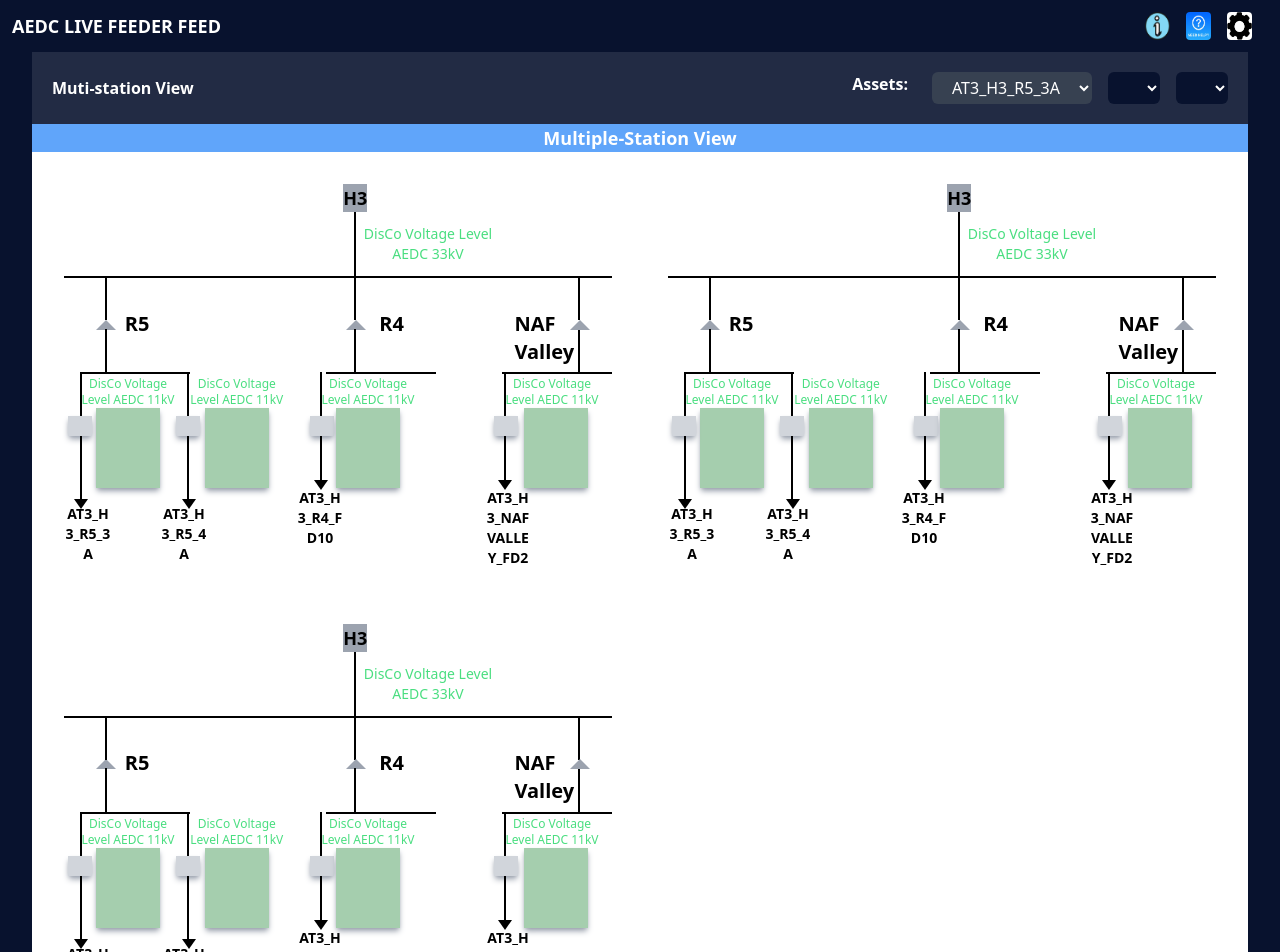
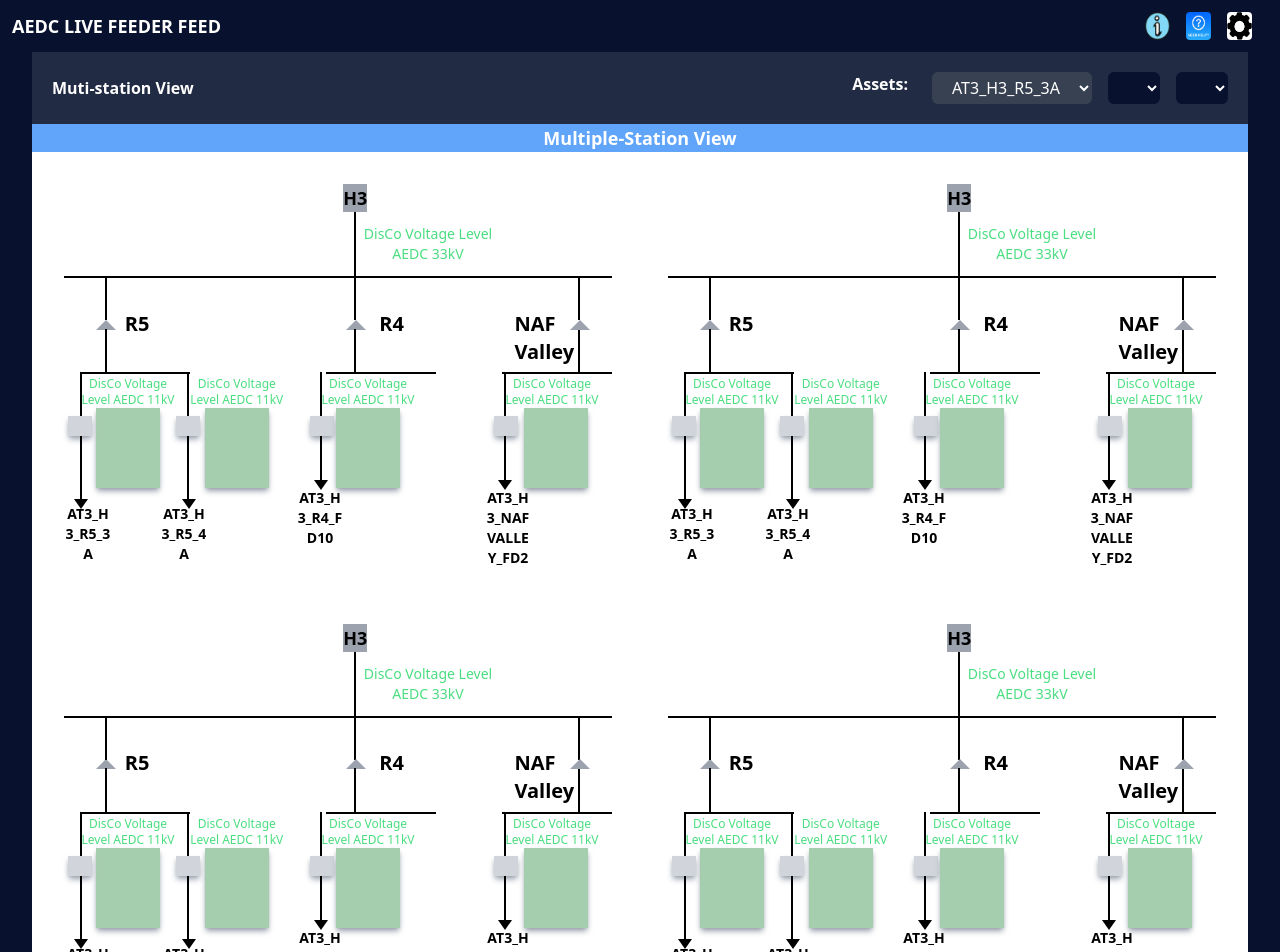
Before and after one commit to Pinnoche/Data-Tracker, a React (Create React App) app: page / in a window 1280 px wide. Shown: the top 952 px of the page. Built offline with nearby package versions, Linux system fonts and the light colour scheme.

Commit message:
new grid

```diff
--- a/src/pages/Home.jsx
+++ b/src/pages/Home.jsx
@@ -404,6 +404,129 @@
 
         </div>
 
+        {/* Grid 4 */}
+
+        <div className="relative w-full mb-[70%]">
+          <div className="absolute right-[15.3rem] bg-gray-400 text-center text-lg font-semibold">H3</div>
+          <h3 className="absolute right-[7rem] max-w-36 text-center top-10 text-green-400 text-sm">DisCo Voltage Level AEDC 33kV</h3>
+          <div className="absolute right-64">
+            <LongVerticalLine />
+          </div>
+          <div className="absolute top-16 w-full">
+            <HorizontalLine />
+          </div>
+          <div className="absolute right-[2rem] top-16">
+            <ShortVerticalLine />
+          </div>
+          <div className="absolute left-[2rem] top-[7.85rem]">
+            <Triangle />
+          </div>
+          <h1 className="absolute top-[7.85rem] left-[3.8rem] font-bold text-xl">R5</h1>
+          <div className="absolute right-[2rem] top-[7.3rem]">
+            <ShortVerticalLine />
+          </div>
+          <div className="absolute top-40 w-[20%] left-4">
+            <HorizontalLine />
+          </div>
+          <div className="absolute top-[14rem] left-8">
+            <BigGreenBox />
+          </div>
+          <div className="absolute top-[14rem] left-[8.8rem]">
+            <BigGreenBox />
+          </div>
+          <h3 className="absolute top-48 left-4 max-w-24 break-words text-center text-green-400 text-xs">DisCo Voltage Level AEDC 11kV</h3>
+          <h3 className="absolute top-48 left-[7.8rem] max-w-24 break-words text-center text-green-400 text-xs">DisCo Voltage Level AEDC 11kV</h3>
+          <div className="absolute top-40 left-4">
+            <ShortVerticalLine />
+          </div>
+          <div className="absolute top-[14.5rem] left-1">
+            <RectangularBox />
+          </div>
+          <div className="absolute top-40 left-[7.7rem]">
+            <ShortVerticalLine />
+          </div>
+          <div className="absolute top-[14.5rem] left-[7rem]">
+            <RectangularBox />
+          </div>
+          <div className="absolute top-[14rem] left-4">
+            <LongVerticalLine />
+          </div>
+          <div className="absolute top-[14rem] left-[7.7rem]">
+            <LongVerticalLine />
+          </div>
+          <div className="absolute top-[19.7rem] left-[0.625rem]">
+            <ArrowDown />
+          </div>
+          <div className="absolute top-[19.7rem] left-[7.35rem]">
+            <ArrowDown />
+          </div>
+          <h1 className="absolute top-[20rem] font-semibold max-w-[3rem] text-center text-sm break-words whitespace-normal">AT3_H3_R5_3A</h1>
+          <h1 className="absolute top-[20rem] left-24 font-semibold max-w-[3rem] text-center text-sm break-words whitespace-normal">AT3_H3_R5_4A</h1>
+
+          <div className="absolute right-[16rem] top-16">
+            <ShortVerticalLine />
+          </div>
+          <div className="absolute right-[15.4rem] top-[7.85rem]">
+            <Triangle />
+          </div>
+          <h1 className="absolute top-[7.85rem] right-[13rem] font-bold text-xl">R4</h1>
+          <div className="absolute right-[16rem] top-[7.3rem]">
+            <ShortVerticalLine />
+          </div>
+          <div className="absolute top-[10rem] right-[11rem] w-[20%]">
+            <HorizontalLine />
+          </div>
+          <div className="absolute top-[10rem] left-[16rem]">
+            <ShortVerticalLine />
+          </div>
+          <div className="absolute top-[14.5rem] left-[15.35rem]">
+            <RectangularBox />
+          </div>
+          <div className="absolute top-[14rem] left-[16rem]">
+            <ShortVerticalLine />
+          </div>
+          <div className="absolute top-[18.5rem] left-[15.65rem]">
+            <ArrowDown />
+          </div>
+          <h1 className="absolute top-[19rem] left-[14.5rem] font-semibold max-w-[3rem] text-center text-sm break-words whitespace-normal">AT3_H3_R4_FD10</h1>
+          <h3 className="absolute top-48 left-[16rem] max-w-24 break-words text-center text-green-400 text-xs">DisCo Voltage Level AEDC 11kV</h3>
+          <div className="absolute top-[14rem] left-[17rem]">
+            <BigGreenBox />
+          </div>
+
+          <div className="absolute left-[2.58rem] top-16">
+            <ShortVerticalLine />
+          </div>
+          <div className="absolute right-[1.38rem] top-[7.85rem]">
+            <Triangle />
+          </div>
+          <h1 className="absolute top-[7.85rem] right-[2.6rem] font-bold text-xl max-w-14">NAF Valley</h1>
+          <div className="absolute left-[2.58rem] top-[7.3rem]">
+            <ShortVerticalLine />
+          </div>
+          <div className="absolute top-[10rem] right-0 w-[20%]">
+            <HorizontalLine />
+          </div>
+          <div className="absolute top-[10rem] right-[6.6rem]">
+            <ShortVerticalLine />
+          </div>
+          <div className="absolute top-[14.5rem] right-[5.9rem]">
+            <RectangularBox />
+          </div>
+          <div className="absolute top-[14rem] right-[6.6rem]">
+            <ShortVerticalLine />
+          </div>
+          <div className="absolute top-[18.5rem] right-[6.25rem]">
+            <ArrowDown />
+          </div>
+          <h1 className="absolute top-[19rem] right-[5rem] font-semibold max-w-[3rem] text-center text-sm break-words whitespace-normal">AT3_H3_NAF VALLEY_FD2</h1>
+          <h3 className="absolute top-48 right-3 max-w-24 break-words text-center text-green-400 text-xs">DisCo Voltage Level AEDC 11kV</h3>
+          <div className="absolute top-[14rem] right-6">
+            <BigGreenBox />
+          </div>
+
+        </div>
+
       </div>
 
       {/* <Link to='/disco/aedc'>
```
